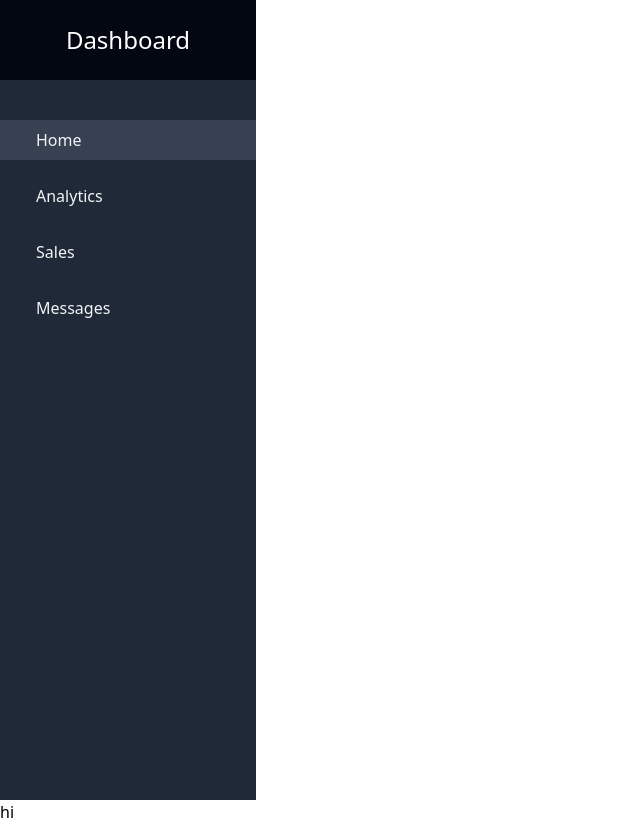
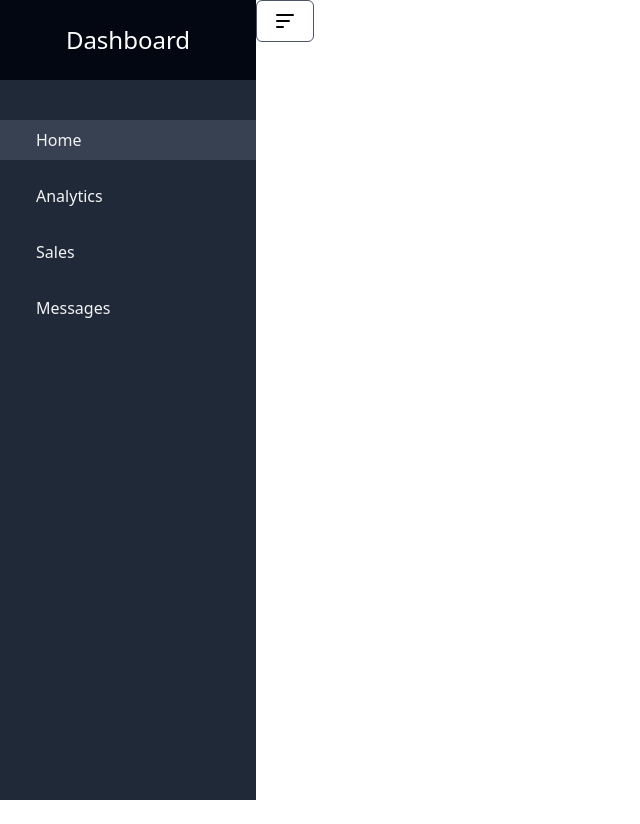
Before and after one commit to Ashish-Khandelwaal/Dashboard-project, a plain HTML site: page index.html in a window 1280 px wide. Shown: the whole page, without its empty margins (0-640 px from the left). After the commit the page ends 800 px from the top, so only its background shows below. Drawn offline with nearby package versions, Linux system fonts and the light colour scheme.

Commit message:
New Commit

```diff
--- a/index.html
+++ b/index.html
@@ -10,9 +10,10 @@
 
 <body>
 
-    <!-- Side bar -->
+    <div class="flex min-h-screen flex-nowrap">
 
-    <div class="flex min-h-screen flex-nowrap">
+        <!-- Side bar -->
+
         <div class="w-64 bg-gray-800 hidden md:block">
             <!-- Dashbaord Text Wrapper -->
             <div class="flex justify-center items-center h-20 bg-gray-950">
@@ -23,20 +24,48 @@
                 <a href="" class="flex  items-center py-2 px-6 bg-gray-700 text-gray-100 mt-4 hover:text-gray-400">
                     <span class="mx-3">Home</span>
                 </a>
-                <a href="" class="flex  items-center py-2 px-6 hover:bg-gray-700 text-gray-100 mt-4 hover:text-gray-400">
+                <a href=""
+                    class="flex  items-center py-2 px-6 hover:bg-gray-700 text-gray-100 mt-4 hover:text-gray-400">
                     <span class="mx-3">Analytics</span>
                 </a>
-                <a href="" class="flex  items-center py-2 px-6 hover:bg-gray-700 text-gray-100 mt-4 hover:text-gray-400">
+                <a href=""
+                    class="flex  items-center py-2 px-6 hover:bg-gray-700 text-gray-100 mt-4 hover:text-gray-400">
                     <span class="mx-3">Sales</span>
                 </a>
-                <a href="" class="flex  items-center py-2 px-6 hover:bg-gray-700 text-gray-100 mt-4 hover:text-gray-400">
+                <a href=""
+                    class="flex  items-center py-2 px-6 hover:bg-gray-700 text-gray-100 mt-4 hover:text-gray-400">
                     <span class="mx-3">Messages</span>
                 </a>
             </nav>
         </div>
+
+
+        <!-- Main-Content -->
+
+        <div>
+            <!-- nav bar -->
+            <header>
+                <button class="px-4 py-2 border rounded-md border-gray-600 text-orange-600">
+                    <svg class="h-6 w-6" viewBox="0 0 24 24" fill="none"
+                        xmlns="http://www.w3.org/2000/svg">
+                        <path d="M4 18H10" stroke="#000000" stroke-width="2" stroke-linecap="round" />
+                        <path d="M4 12L16 12" stroke="#000000" stroke-width="2" stroke-linecap="round" />
+                        <path d="M4 6L20 6" stroke="#000000" stroke-width="2" stroke-linecap="round" />
+                    </svg>
+                </button>
+
+                <div>
+                    <button>
+
+                    </button>
+                </div>
+
+            </header>
+        </div>
+
     </div>
 
-    <h2>hi</h2>
+
 
 </body>
 
```
